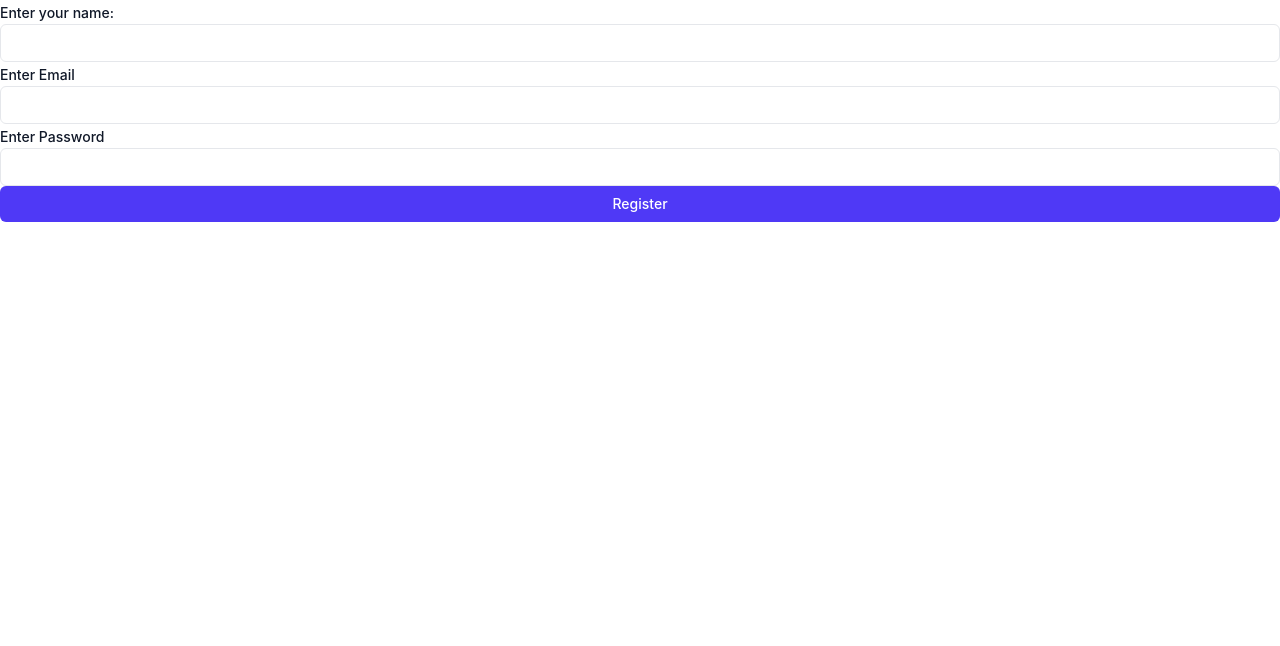
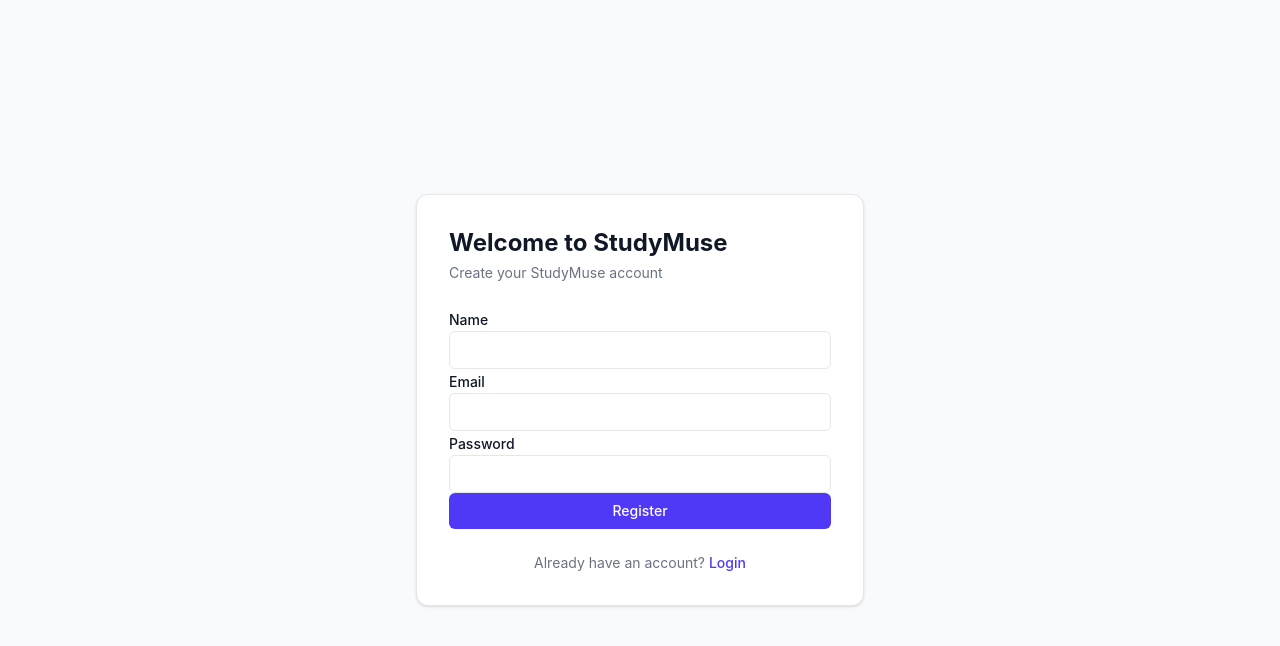
Before and after one commit to Rohitkumarsimar/StudyMuse, a React app in the folder frontend/: page /register in a window 1280 px wide. Shown: the top 646 px of the page. Built offline with nearby package versions, Linux system fonts and the light colour scheme; no server answers; the HTML template or start-up script is replaced by a standard one.

Commit message:
fix: added register and login links to each others

```diff
--- a/frontend/src/pages/Login.jsx
+++ b/frontend/src/pages/Login.jsx
@@ -30,23 +30,28 @@
       setIsLoading(false);
     }
   }
-  return <form onSubmit={handleSubmit}>
-    <Input
-    type="email"
-    label = "Enter Email"
-    value = {formData.email}
-    onChange = {(e)=> setFormData({...formData, email: e.target.value}) }/>
+  return (
+  <div className="min-h-screen bg-gray-50 flex items-center justify-center">
+    <div className="bg-white border border-gray-200 rounded-xl shadow-sm p-8 w-full max-w-md">
 
-    <Input
-    type = "password"
-    label = "Enter Password"
-    value = {formData.password}
-    onChange = {(e)=>setFormData({...formData, password: e.target.value})}
-    error = {error}
-    />
+      <h1 className="text-2xl font-bold text-gray-900 mb-1">Welcome back</h1>
+      <p className="text-sm text-gray-500 mb-6">Log in to your StudyMuse account</p>
 
-    <Button variant={'primary'} isLoading={isLoading}>
-        Login
-    </Button>
-  </form>;
+      <form onSubmit={handleSubmit} className="flex flex-col gap-4">
+        <Input type="email" label="Email" value={formData.email}
+          onChange={(e) => setFormData({...formData, email: e.target.value})} />
+        <Input type="password" label="Password" value={formData.password}
+          onChange={(e) => setFormData({...formData, password: e.target.value})}
+          error={error} />
+        <Button variant="primary" isLoading={isLoading}>Login</Button>
+      </form>
+
+      <p className="text-sm text-center text-gray-500 mt-6">
+        Don't have an account?{' '}
+        <a href="/register" className="text-indigo-600 font-medium hover:underline">Register</a>
+      </p>
+
+    </div>
+  </div>
+)
 }
--- a/frontend/src/pages/Profile.jsx
+++ b/frontend/src/pages/Profile.jsx
@@ -23,7 +23,7 @@
     if(!profile) return <div>Profile not found!</div>
 
     return(
-        <div className="flex p-3 border border-gray-300 rounded-lg">
+        <div className="flex items-center justify-center p-3 border border-gray-300 rounded-lg">
             <p className="text-sm text-gray-900 m-1">Username: {profile.name}</p>
             <p className="text-sm text-gray-900 m-1">email: {profile.email}</p>
         </div>
--- a/frontend/src/pages/Register.jsx
+++ b/frontend/src/pages/Register.jsx
@@ -31,32 +31,32 @@
     }
   }
   return (
+<div className="min-h-screen bg-gray-50 flex items-center justify-center">
+    <div className="bg-white border border-gray-200 rounded-xl shadow-sm p-8 w-full max-w-md">
+
+      <h1 className="text-2xl font-bold text-gray-900 mb-1">Welcome to StudyMuse</h1>
+      <p className="text-sm text-gray-500 mb-6">Create your StudyMuse account</p>
+
     <form onSubmit={handleSubmit}>
-      <Input
-        type="text"
-        label="Enter your name:"
-        value={formData.name}
-        onChange={(e) => setFormData({ ...formData, name: e.target.value })}
-      />
+      <Input type="email" label="Name" value={formData.name} className="flex flex-col gap-4"
+                onChange={(e) => setFormData({...formData, name: e.target.value})} />
 
-      <Input
-        type="email"
-        label="Enter Email"
-        value={formData.email}
-        onChange={(e) => setFormData({ ...formData, email: e.target.value })}
-      />
+      <Input type="email" label="Email" value={formData.email}
+                onChange={(e) => setFormData({...formData, email: e.target.value})} />
 
-      <Input
-        type="password"
-        label="Enter Password"
-        value={formData.password}
-        onChange={(e) => setFormData({ ...formData, password: e.target.value })}
-        error={error}
-      />
+      <Input type="password" label="Password" value={formData.password}
+                onChange={(e) => setFormData({...formData, password: e.target.value})}
+                error={error} />
 
-      <Button variant={"primary"} isLoading={isLoading}>
-        Register
-      </Button>
-    </form>
+     <Button variant="primary" isLoading={isLoading}>Register</Button>
+           </form>
+
+    <p className="text-sm text-center text-gray-500 mt-6">
+        Already have an account?{' '}
+        <a href="/login" className="text-indigo-600 font-medium hover:underline">Login</a>
+      </p>
+
+    </div>
+  </div>
   );
 }
```
